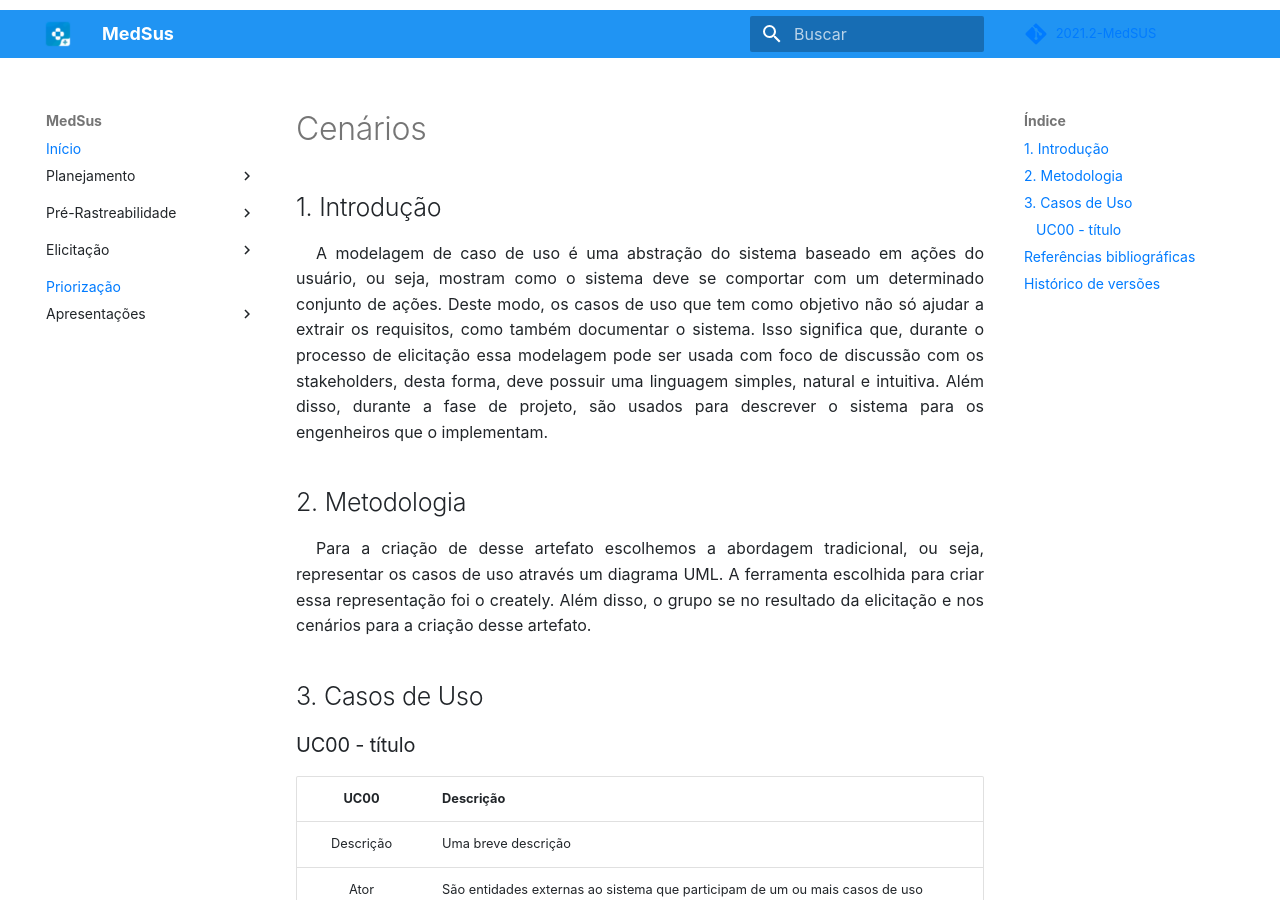
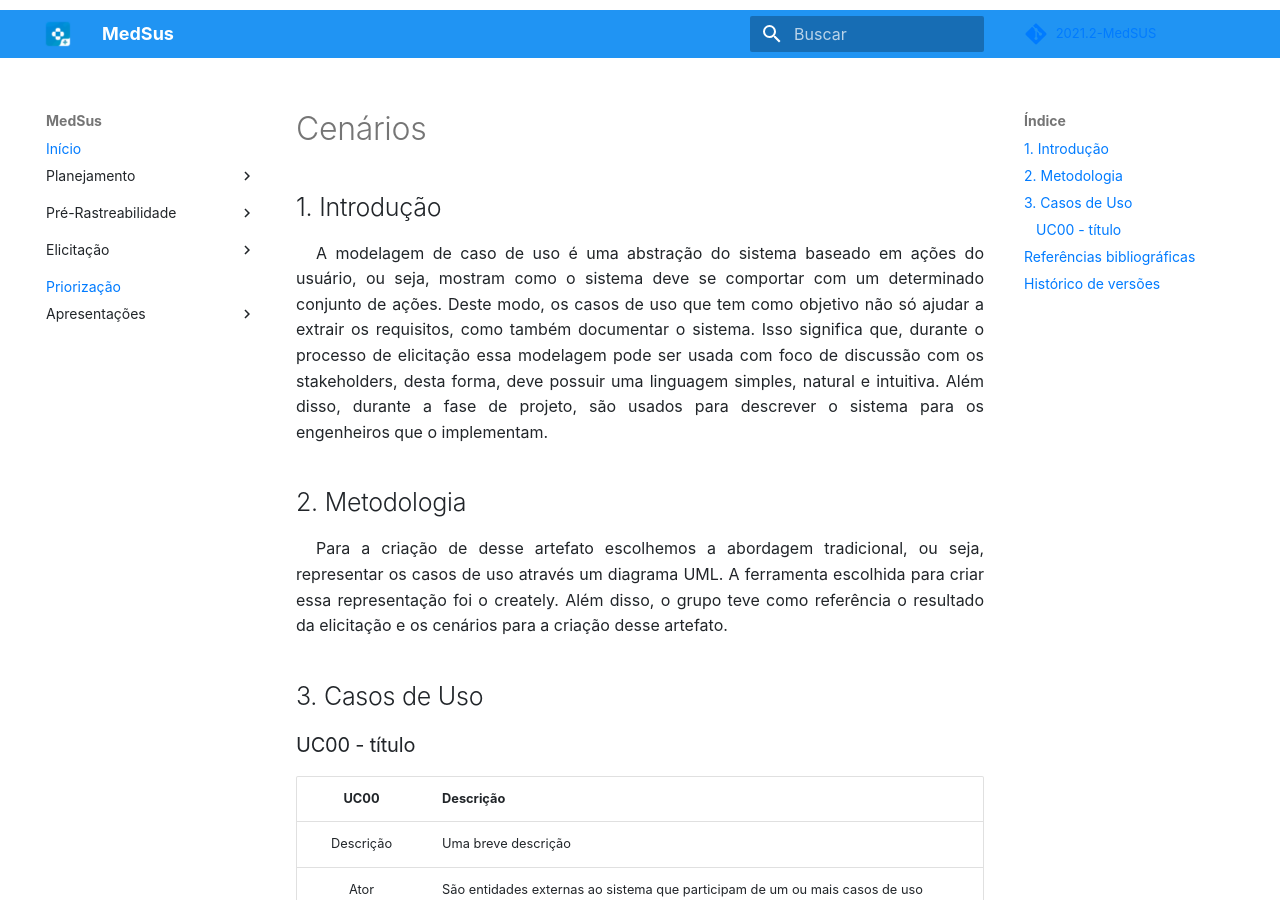
Before and after one commit to Requisitos-de-Software/2021.2-MedSUS, an MkDocs documentation site: the page built from docs/modeling/usecase.md, in a window 1280 px wide and 900 px high. Built offline with MkDocs 1.6.1 and Material for MkDocs 9.7.7, drawn with Linux system fonts in a browser that asks for light colours; some web fonts are replaced; comment, search, counter and statistics services are not loaded.

```diff
--- a/docs/modeling/usecase.md
+++ b/docs/modeling/usecase.md
@@ -16,7 +16,7 @@ Além disso, durante a fase de projeto, são usados para descrever o sistema par
 ## 2. Metodologia
 <p style="text-indent: 20px; text-align: justify">
 Para a criação de desse artefato escolhemos a abordagem tradicional, ou seja, representar os casos de uso através um diagrama UML.
-A ferramenta escolhida para criar essa representação foi o creately. Além disso, o grupo se no resultado da elicitação e nos
+A ferramenta escolhida para criar essa representação foi o creately. Além disso, o grupo teve como referência o resultado da elicitação e os
 cenários para a criação desse artefato.
 </p>
 
```
